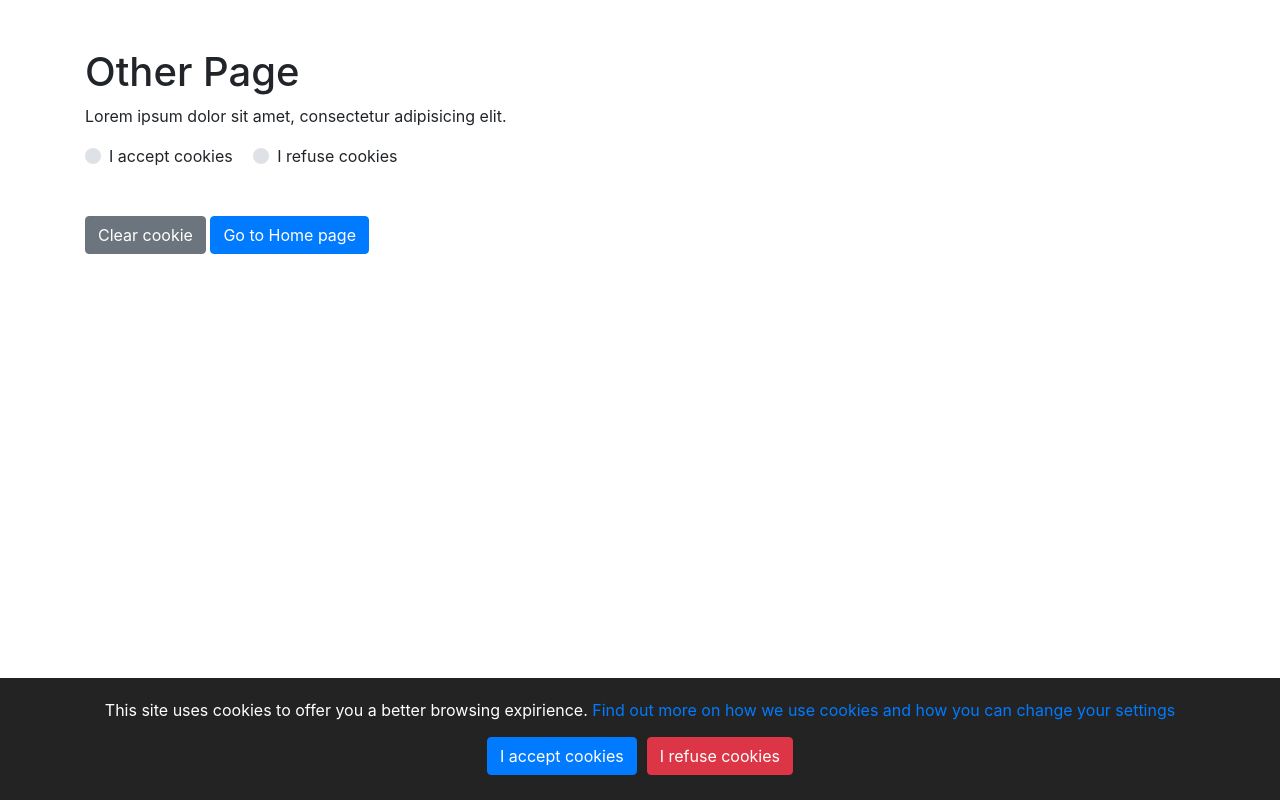
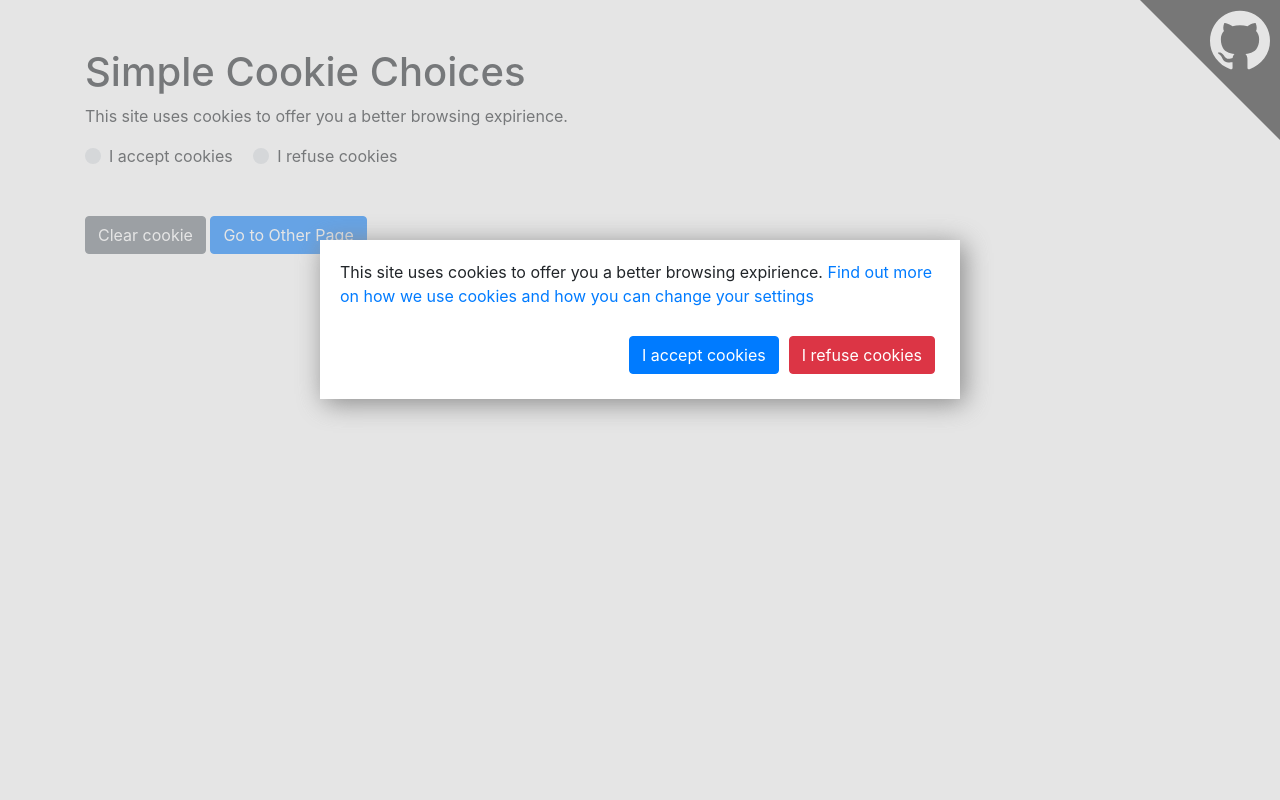
Before and after one commit to caiojhonny/simple-cookie-choices, a website: page dialog.html in a window 1280 px wide. Drawn offline with nearby package versions, Linux system fonts and the light colour scheme.

Commit message:
Update demo pages

```diff
--- /dev/null
+++ b/css/style.css
@@ -0,0 +1,30 @@
+@charset "utf-8";
+
+.github-badge{
+    width: 140px;
+    height: 140px;
+    position: fixed;
+    top: 0;
+    right: 0;
+}
+
+.github-badge:before{
+    content: "";
+    width: 0;
+    height: 0;
+    border-top: 0 solid transparent;
+    border-right: 140px solid #232323;
+    border-bottom: 140px solid transparent;
+    display: block;
+    text-align: center;
+}
+
+.github-badge img{
+    max-width: 60px;
+    width: 100%;
+    display: block;
+    margin: 0 auto;
+    position: absolute;
+    top: 10px;
+    right: 10px;
+}
--- a/example/other-page.html
+++ b/dialog.html
@@ -5,12 +5,17 @@
 	<title>Simple Cookie Choices</title>
     <meta name="viewport" content="width=device-width, initial-scale=1, shrink-to-fit=no">
 	<link rel="stylesheet" href="https://stackpath.bootstrapcdn.com/bootstrap/4.1.0/css/bootstrap.min.css" integrity="sha384-9gVQ4dYFwwWSjIDZnLEWnxCjeSWFphJiwGPXr1jddIhOegiu1FwO5qRGvFXOdJZ4" crossorigin="anonymous">
+	<link rel="stylesheet" href="css/style.css">
 </head>
 <body>
 
+	<a href="https://github.com/caiojhonny/simple-cookie-choices" title="Fork me on Github" class="github-badge">
+		<img src="img/github-logo.svg" alt="Github">
+	</a>
+
 	<div class="container py-5">
-		<h1>Other Page</h1>
-		<p>Lorem ipsum dolor sit amet, consectetur adipisicing elit.</p>
+		<h1>Simple Cookie Choices</h1>
+		<p>This site uses cookies to offer you a better browsing expirience.</p>
 		<div class="custom-control custom-radio custom-control-inline">
 			<input type="radio" id="radioAccept" name="radioChoices" class="custom-control-input" onclick="SimpleCookieChoices.setAccept()">
 			<label class="custom-control-label" for="radioAccept">I accept cookies</label>
@@ -22,16 +27,15 @@
 
 		<div class="inline my-5">
 			<button type="button" class="btn btn-secondary" onclick="SimpleCookieChoices.eraseCookies()">Clear cookie</button>
-			<a href="index.html" class="btn btn-primary">Go to Home page</a>
+			<a href="dialog-other.html" class="btn btn-primary">Go to Other Page</a>
 		</div>
 	</div>
 
-	<script src="../simple-cookie-choices.js"></script>
+	<script src="simple-cookie-choices.js"></script>
 	<script>
 		document.addEventListener('DOMContentLoaded', function(event) {
 
-			// Init consent bar
-			SimpleCookieChoices.showCookieConsentBar('This site uses cookies to offer you a better browsing expirience.', 'Find out more on how we use cookies and how you can change your settings', '/cookie-policy.html', 'I accept cookies', 'I refuse cookies');
+			SimpleCookieChoices.showCookieConsentDialog('This site uses cookies to offer you a better browsing expirience.', 'Find out more on how we use cookies and how you can change your settings', '/cookie-policy.html', 'I accept cookies', 'I refuse cookies');
 
 			// Listen to your custom event
 			window.addEventListener('cookiechoicetatechanged', function (e) {
@@ -43,10 +47,10 @@
 					document.getElementById('radioAccept').checked = null;
 					document.getElementById('radioRefuse').checked = null;
 				}
-				console.log('Choice state changed', e.detail);
+				console.log('Choice Changed:', e.detail);
 			});
 
-			// Initial state
+			// Verify Initial State
 			if(SimpleCookieChoices.consentAccepted()){
 				document.getElementById('radioAccept').checked = true;
 			}else if(SimpleCookieChoices.consentAccepted() == false){
```
Also changed, not shown: dialog-other.html (renamed from example/dialog-other.html, +6 -1 lines), index.html (renamed from example/index.html, +6 -1 lines), other-page.html (renamed from example/dialog.html, +13 -7 lines), package.json (added, +10 -0 lines), img/github-logo.svg (added).
